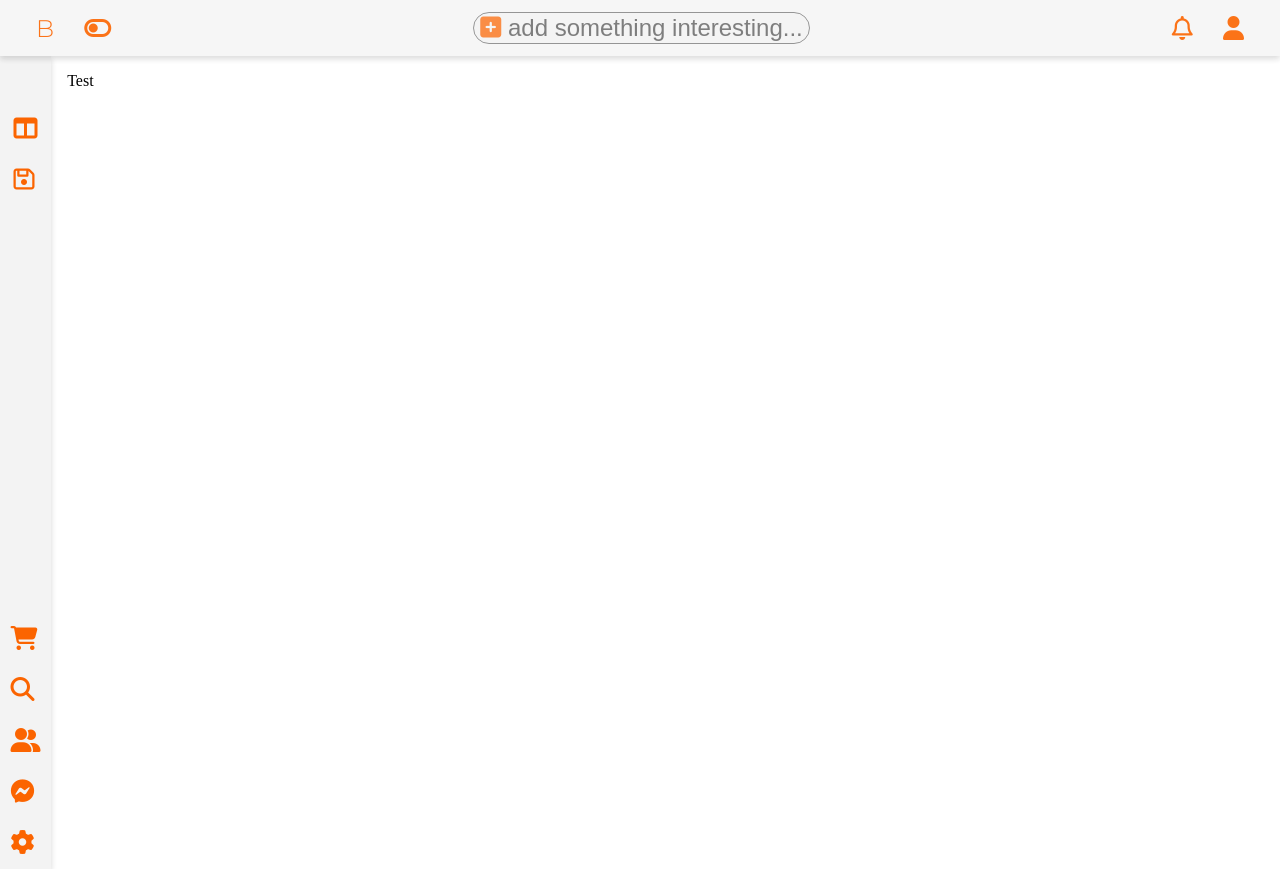
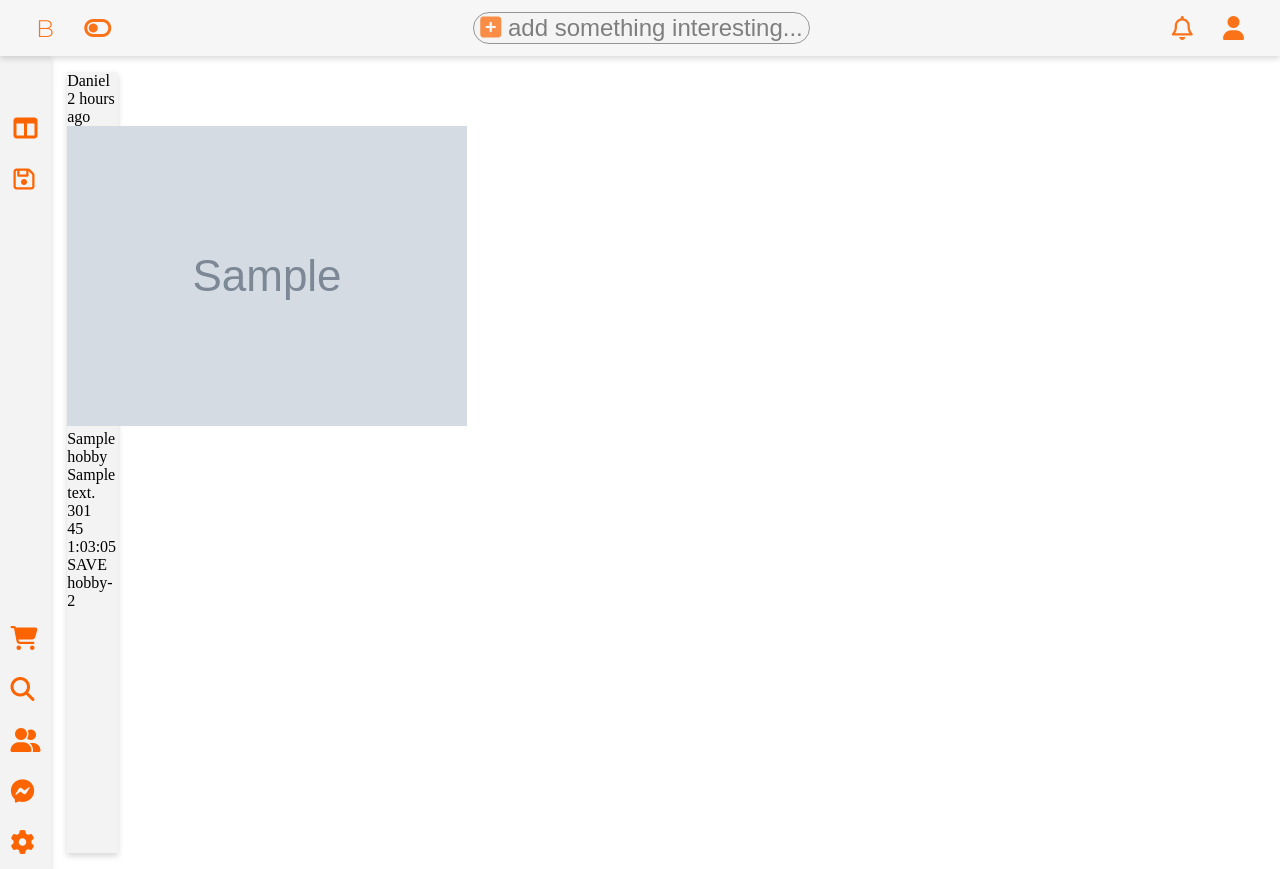
Before and after one commit to PawelNizialek/hobby-networks, a PHP site: template public/views/mainpage.php in a window 1280 px wide. Run offline with PHP 8.4, Linux system fonts and the light colour scheme; the template is opened without the code that fills it: most values are stand-ins (such as "Sample title", 1, 10 or a date in 2020); grey boxes marked "Sample" are stand-in pictures; some libraries are stand-ins or nearby versions.

Commit message:
add possibility to upload hobby

```diff
--- a/public/views/mainpage.php
+++ b/public/views/mainpage.php
@@ -1,6 +1,7 @@
 <!DOCTYPE html>
 <head>
     <link rel="stylesheet" type="text/css" href="public/css/navigation.css">
+<!--    <link rel="stylesheet" type="text/css" href="public/css/mainpage-style.css">-->
       <script src="https://kit.fontawesome.com/c648cced1d.js" crossorigin="anonymous"></script>
     <title>MAIN PAGE</title>
 </head>
@@ -55,7 +56,48 @@
             </div>
         </section>
         <main>
-            Test
+            <section class="hobbies">
+                <div id="hobby-1">
+                    <div id="title">
+                        <div id="person-image">
+
+                        </div>
+                        <div id="person">
+                            Daniel
+                        </div>
+                        <div id="send-time">
+                            2 hours ago
+                        </div>
+                    </div>
+                    <div id="hobby-image">
+                        <img src="public/upload/<?=$hobby->getImage()?>">
+                    </div>
+                    <div id="description">
+                        <div id="name">
+                            <?= $hobby->getTitle() ?>
+                        </div>
+                        <div id="descritpion">
+                            <?= $hobby->getDescription() ?>
+                        </div>
+                        <div id="stats">
+                            <div id="stars">
+                                301
+                            </div>
+                            <div id="comments">
+                                45
+                            </div>
+                            <div id="time">
+                                1:03:05
+                            </div>
+                            <dive id="save-button">
+                                SAVE
+                            </dive>
+                        </div>
+                    </div>
+
+                </div>
+                <div>hobby-2</div>
+            </section>
         </main>
     </div>
 </body>
```
Also changed, not shown: src/controllers/HobbyController.php (+5 -4 lines), src/model/Hobby.php (added, +73 -0 lines).
